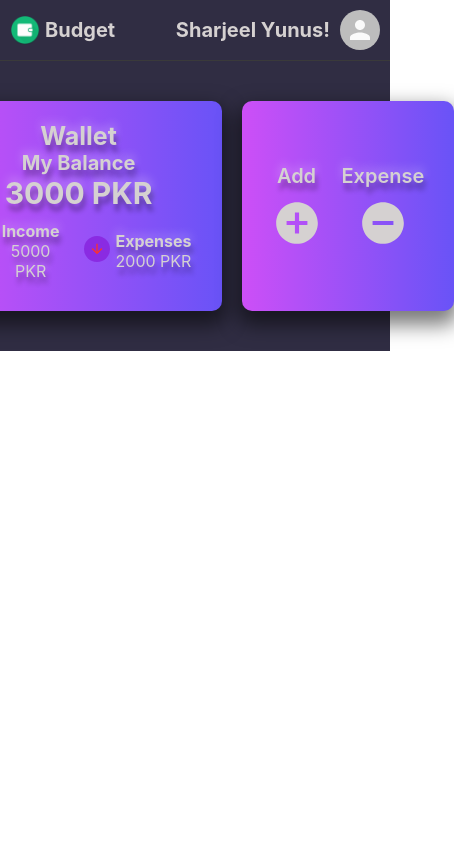
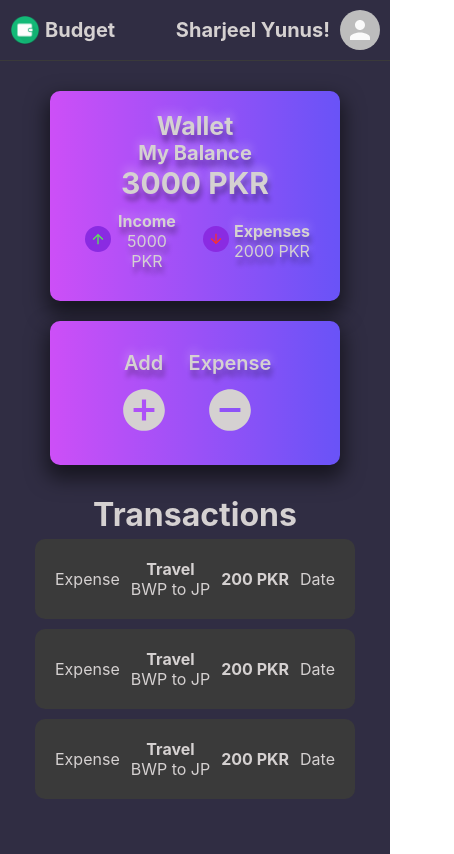
Before and after one commit to sharjeelyunus/budget, a React (Create React App) app: page / in a window 390 px wide. Shown: the whole page, 454 px wide, since content can reach past the window. Built offline with nearby package versions, Linux system fonts and the light colour scheme.

Commit message:
📦 NEW: Transactions

```diff
--- a/src/App.js
+++ b/src/App.js
@@ -1,13 +1,14 @@
 import './App.css';
 import Header from './components/Header';
 import Wallet from './components/Wallet';
-
+import Transactions from './components/Transactions';
 
 function App() {
   return (
     <div className="App">
       <Header />
       <Wallet />
+      <Transactions />
     </div>
   );
 }
--- /dev/null
+++ b/src/components/TransactionCard.css
@@ -0,0 +1,22 @@
+.transaction__card {
+  display: flex;
+  background-color: #3a3a3a;
+  border-radius: 10px;
+  align-items: center;
+  width: 400px;
+  text-align: center;
+  justify-content: space-between;
+  padding: 20px;
+  margin: 5px;
+  cursor: pointer;
+}
+
+.transaction__type {
+  display: flex;
+}
+
+@media only screen and (max-width: 600px) {
+  .transaction__card {
+    width: 280px;
+  }
+}
--- /dev/null
+++ b/src/components/TransactionCard.js
@@ -0,0 +1,26 @@
+import React from 'react';
+import './TransactionCard.css';
+
+const TransationCard = () => {
+    return (
+        <div>
+            <div className="transaction__card">
+                <div className="transaction__type">
+                    <p>Expense</p>
+                </div>
+                <div className="transaction__purpose">
+                    <h4>Travel</h4>
+                    <p>BWP to JP</p>
+                </div>
+                <div className="transaction__money">
+                    <h4>200 PKR</h4>
+                </div>
+                <div>
+                    <p>Date</p>
+                </div>
+            </div>
+        </div>
+    )
+}
+
+export default TransationCard;
--- /dev/null
+++ b/src/components/Transactions.css
@@ -0,0 +1,7 @@
+.transactions {
+  display: flex;
+  flex-direction: column;
+  justify-content: center;
+  align-items: center;
+  padding-bottom: 50px;
+}
--- /dev/null
+++ b/src/components/Transactions.js
@@ -0,0 +1,18 @@
+import React from 'react';
+import './Transactions.css';
+import TransactionCard from './TransactionCard';
+
+const Transations = () => {
+
+    return (
+        <div className="transactions">
+            <h1>Transactions</h1>
+
+            <TransactionCard />
+            <TransactionCard />
+            <TransactionCard />
+        </div>
+    )
+}
+
+export default Transations;
--- a/src/components/Wallet.css
+++ b/src/components/Wallet.css
@@ -81,3 +81,18 @@
   cursor: pointer;
   font-size: 50px;
 }
+
+@media only screen and (max-width: 600px) {
+  .wallet {
+    flex-direction: column;
+    padding: 0px;
+    justify-content: center;
+    align-items: center;
+    margin-top: 20px;
+    margin-bottom: 20px;
+  }
+
+  .wallet__card {
+    width: 250px;
+  }
+}
```
